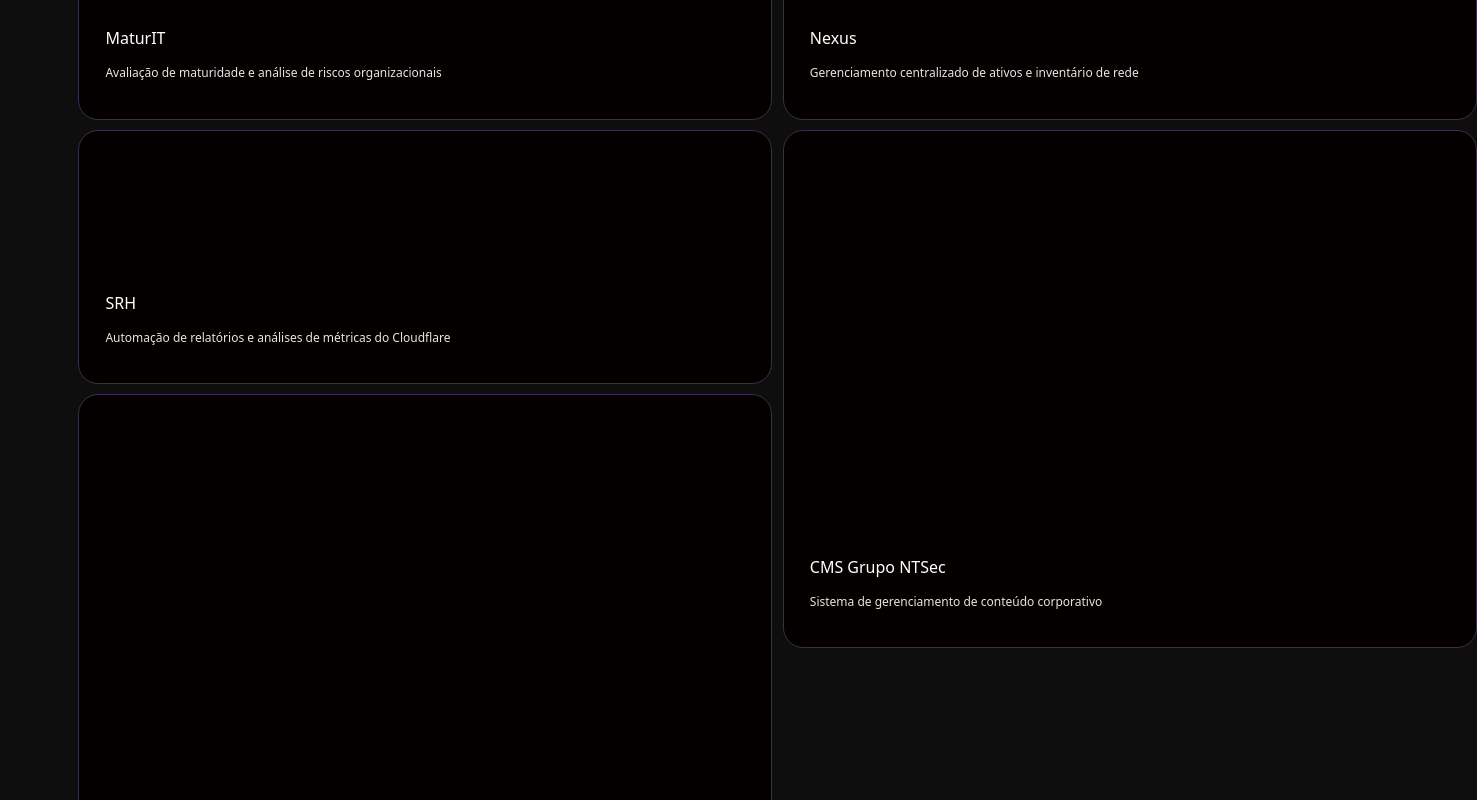
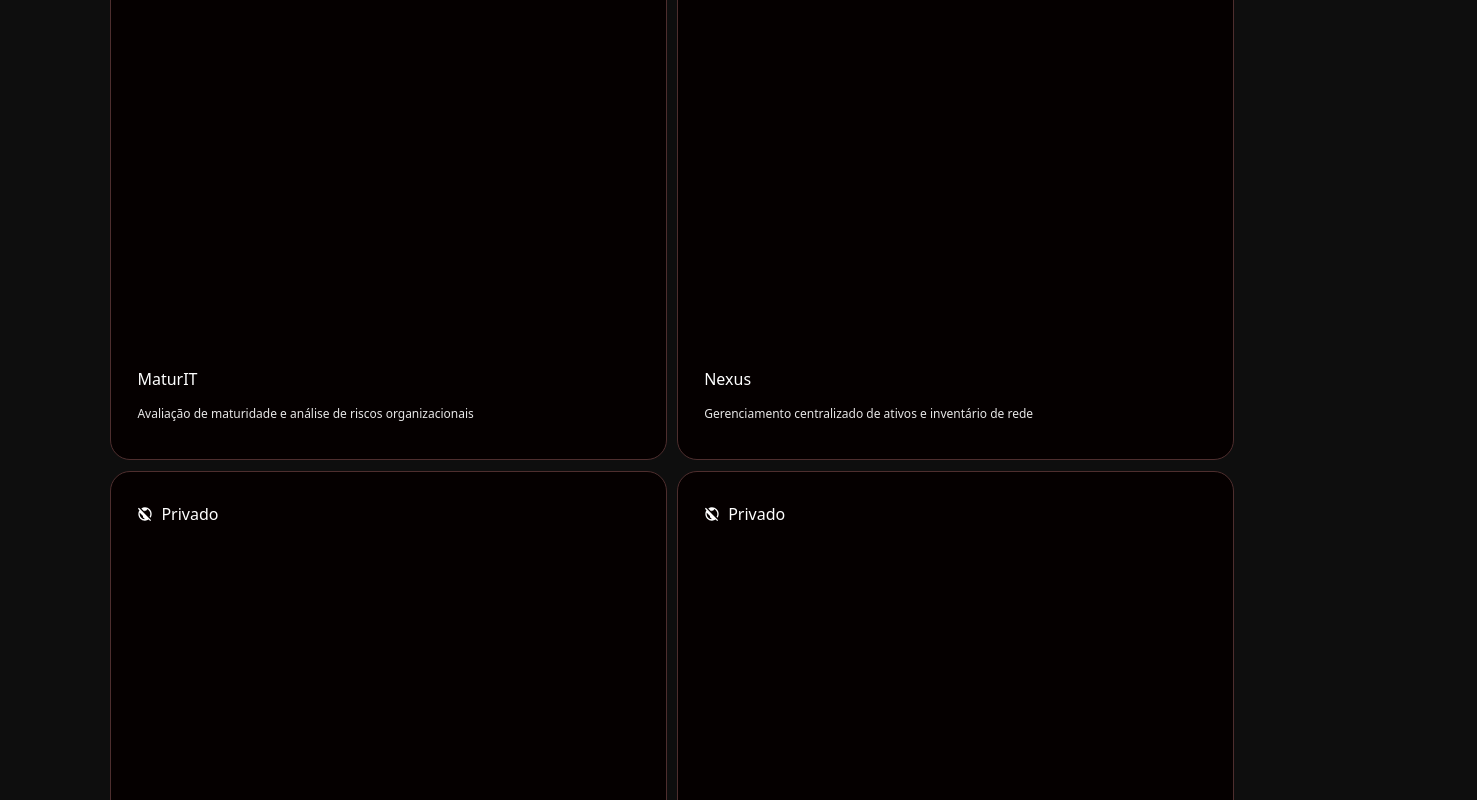
Before and after one commit to ekheinn/portfolio, a React (Vite) app: page /projects in a window 1280 px wide. Shown: the part 900-1700 px from the top of the page, 1477 px wide, since content can reach past the window. Built offline with nearby package versions, Linux system fonts and the light colour scheme.

Commit message:
feat: update MagicBento component with new color scheme and add technology badges

```diff
--- a/src/components/MagicBento/MagicBento.css
+++ b/src/components/MagicBento/MagicBento.css
@@ -2,20 +2,20 @@
   --hue: 27;
   --sat: 69%;
   --white: hsl(0, 0%, 100%);
-  --purple-primary: rgba(132, 0, 255, 1);
-  --purple-glow: rgba(132, 0, 255, 0.2);
-  --purple-border: rgba(132, 0, 255, 0.8);
-  --border-color: #392e4e;
-  --background-dark: #060010;
-  color-scheme: light dark;
+  --red-primary: rgb(255, 0, 0);
+  --red-glow: rgba(255, 0, 0, 0.2);
+  --red-border: rgba(255, 0, 0, 0.8);
+  --border-color: #4e2e2e;
+  --background-dark: #100000;
+  color-scheme: light dark;magic-bento-card__label
 }
 
 .card-grid {
   display: grid;
   gap: 0.5em;
-  padding-right: 4rem;
-
   max-width: 54em;
+  width: 100%;
+  margin: 0 auto;
   font-size: clamp(1rem, 0.9rem + 0.5vw, 1.5rem);
 }
 
@@ -24,9 +24,9 @@
   flex-direction: column;
   justify-content: space-between;
   position: relative;
-  /* aspect-ratio: 4/2; */
+  aspect-ratio: 1/1;
   min-height: 200px;
-  width: 40rem;
+  width: 100%;
   padding: 1.25em;
   border-radius: 20px;
   border: 1px solid var(--border-color);
@@ -34,6 +34,7 @@
   font-weight: 300;
   overflow: hidden;
   transition: all 0.3s ease;
+  box-sizing: border-box;
 
   --glow-x: 50%;
   --glow-y: 50%;
@@ -56,6 +57,7 @@
 .magic-bento-card__header {
   gap: 0.75em;
   justify-content: space-between;
+  height: 2rem;
 }
 
 .magic-bento-card__content {
@@ -66,6 +68,10 @@
 
 .magic-bento-card__label {
   font-size: 16px;
+
+  display: flex;
+  align-items: center;
+  gap: 0.5rem
 }
 
 .magic-bento-card__title,
@@ -127,55 +133,7 @@
 
 @media (min-width: 1024px) {
   .card-grid {
-    /* grid-template-columns: repeat(0, 1fr); */
-    grid-template-columns: repeat(4, 1fr);
-    grid-template-rows: repeat(6, 1fr);
-    /* background-color: #ffc107; */
-  }
-
-  .magic-bento-card:nth-child(1) {
-    grid-column: span 2 / span 2;
-    grid-row: span 1 / span 1;
-    background-color: red;
-  }
-
-  .magic-bento-card:nth-child(2) {
-    grid-column: span 2 / span 2;
-    grid-row: span 2 / span 2;
-    background-color: red;
-  }
-
-  .magic-bento-card:nth-child(3) {
-    grid-column: span 2 / span 2;
-    grid-row: span 2 / span 2;
-    background-color: blue;
-  }
-
-  .magic-bento-card:nth-child(4) {
-    grid-column: span 2 / span 2;
-    grid-row: span 1 / span 1;
-    background-color: blue;
-  }
-
-  .magic-bento-card:nth-child(5) {
-    grid-column: span 2 / span 2;
-    grid-row: span 1 / span 1;
-    background-color: blue;
-  }
-
-  .magic-bento-card:nth-child(6) {
-    grid-column: span 2 / span 2;
-    grid-row: span 2 / span 2;
-  }
-
-  .magic-bento-card:nth-child(7) {
-    grid-column: span 2 / span 2;
-    grid-row: span 2 / span 2;
-  }
-
-  .magic-bento-card:nth-child(8) {
-    grid-column: span 2 / span 2;
-    grid-row: span 1 / span 1;
+    grid-template-columns: repeat(2, 1fr);
   }
 }
 
@@ -187,8 +145,8 @@
   padding: 6px;
   background: radial-gradient(
     var(--glow-radius) circle at var(--glow-x) var(--glow-y),
-    rgba(132, 0, 255, calc(var(--glow-intensity) * 0.8)) 0%,
-    rgba(132, 0, 255, calc(var(--glow-intensity) * 0.4)) 30%,
+    rgba(255, 0, 0, calc(var(--glow-intensity) * 0.8)) 0%,
+    rgba(255, 0, 0, calc(var(--glow-intensity) * 0.4)) 30%,
     transparent 60%
   );
   border-radius: inherit;
@@ -207,7 +165,7 @@
 }
 
 .magic-bento-card--border-glow:hover {
-  box-shadow: 0 4px 20px rgba(46, 24, 78, 0.4), 0 0 30px var(--purple-glow);
+  box-shadow: 0 4px 20px rgba(78, 24, 24, 0.8), 0 0 30px var(--red-glow);
 }
 
 .particle-container {
@@ -222,13 +180,13 @@
   left: -2px;
   right: -2px;
   bottom: -2px;
-  background: rgba(132, 0, 255, 0.2);
+  background: rgba(255, 0, 0, 0.2);
   border-radius: 50%;
   z-index: -1;
 }
 
 .particle-container:hover {
-  box-shadow: 0 4px 20px rgba(46, 24, 78, 0.2), 0 0 30px var(--purple-glow);
+  box-shadow: 0 4px 20px rgba(78, 24, 24, 0.2), 0 0 30px var(--red-glow);
 }
 
 /* Global spotlight styles */
@@ -246,7 +204,6 @@
 
 /* Expanded card styles */
 .magic-bento-card--expanded {
-  /* Mantém o tamanho original do card, não altera grid-column, grid-row ou min-height */
   z-index: 10;
 }
 
@@ -299,7 +256,6 @@
   font-size: 13px;
   line-height: 1.5;
 
-  /* max-width: 21rem; */
   word-wrap: break-word;
 }
 
@@ -311,8 +267,8 @@
   margin-top: auto;
   display: inline-block;
   padding: 0.75em 1.5em;
-  background: rgba(132, 0, 255, 0.2);
-  border: 1px solid rgba(132, 0, 255, 0.5);
+  background: rgba(255, 0, 0, 0.2);
+  border: 1px solid rgba(255, 0, 0, 0.5);
   border-radius: 8px;
   color: var(--white);
   text-decoration: none;
@@ -323,10 +279,8 @@
 }
 
 .magic-bento-card__source-link:hover {
-  background: rgba(132, 0, 255, 0.3);
-  border-color: rgba(132, 0, 255, 0.8);
+  background: rgba(255, 0, 0, 0.3);
+  border-color: rgba(255, 0, 0, 0.8);
   transform: translateY(-2px);
-  box-shadow: 0 4px 12px rgba(132, 0, 255, 0.3);
+  box-shadow: 0 4px 12px rgba(255, 0, 0, 0.3);
 }
-
-/* Card expandido mantém o tamanho original em todas as telas */
--- a/src/components/MagicBento/MagicBento.tsx
+++ b/src/components/MagicBento/MagicBento.tsx
@@ -1,17 +1,19 @@
 import React, { useRef, useEffect, useCallback, useState } from 'react'
 import { gsap } from 'gsap'
 import './MagicBento.css'
+import TechBadge, { type TechBadgeProps } from '../TechBadge/TechBadge'
+import { MdOutlinePublic, MdOutlinePublicOff } from 'react-icons/md'
 
 export interface BentoCardProps {
   color?: string
   title?: string
   description?: string
-  label?: string
   textAutoHide?: boolean
   disableAnimations?: boolean
   detailedInfo?: string
   sourceCodeUrl?: string
   isPrivate?: boolean
+  technologies?: TechBadgeProps[]
 }
 
 export interface BentoProps {
@@ -31,7 +33,7 @@
 
 const DEFAULT_PARTICLE_COUNT = 12
 const DEFAULT_SPOTLIGHT_RADIUS = 300
-const DEFAULT_GLOW_COLOR = '132, 0, 255'
+const DEFAULT_GLOW_COLOR = '255, 0, 0'
 const MOBILE_BREAKPOINT = 768
 
 const defaultCardData: BentoCardProps[] = [
@@ -39,37 +41,37 @@
     color: '#060010',
     title: 'Analytics',
     description: 'Track user behavior',
-    label: 'Insights',
+    isPrivate: false,
   },
   {
     color: '#060010',
     title: 'Dashboard',
     description: 'Centralized data view',
-    label: 'Overview',
+    isPrivate: false,
   },
   {
     color: '#060010',
     title: 'Collaboration',
     description: 'Work together seamlessly',
-    label: 'Teamwork',
+    isPrivate: false,
   },
   {
     color: '#060010',
     title: 'Automation',
     description: 'Streamline workflows',
-    label: 'Efficiency',
+    isPrivate: false,
   },
   {
     color: '#060010',
     title: 'Integration',
     description: 'Connect favorite tools',
-    label: 'Connectivity',
+    isPrivate: false,
   },
   {
     color: '#060010',
     title: 'Security',
     description: 'Enterprise-grade protection',
-    label: 'Protection',
+    isPrivate: false,
   },
 ]
 
@@ -592,6 +594,15 @@
       <BentoCardGrid gridRef={gridRef}>
         {cardData.map((card, index) => {
           const isExpanded = expandedCardIndex === index
+          const cardLabel = card.isPrivate ? (
+            <>
+              <MdOutlinePublicOff /> Privado
+            </>
+          ) : (
+            <>
+              <MdOutlinePublic /> Público
+            </>
+          )
           const baseClassName = `magic-bento-card ${
             textAutoHide ? 'magic-bento-card--text-autohide' : ''
           } ${enableBorderGlow ? 'magic-bento-card--border-glow' : ''} ${
@@ -638,7 +649,7 @@
                     <>
                       <div className='magic-bento-card__header'>
                         <div className='magic-bento-card__label'>
-                          {card.label}
+                          {cardLabel}
                         </div>
                         <button
                           className='magic-bento-card__close-btn'
@@ -658,6 +669,19 @@
                           <p className='magic-bento-card__detailed-info'>
                             {card.detailedInfo}
                           </p>
+                        )}
+                        {card.technologies && card.technologies.length > 0 && (
+                          <div className='tech-badges-container'>
+                            {card.technologies.map((tech, techIndex) => (
+                              <TechBadge
+                                key={techIndex}
+                                icon={tech.icon}
+                                title={tech.title}
+                                href={tech.href}
+                                color={tech.color}
+                              />
+                            ))}
+                          </div>
                         )}
                         {card.isPrivate ? (
                           <div className='magic-bento-card__private-notice'>
@@ -683,7 +707,7 @@
                     <>
                       <div className='magic-bento-card__header'>
                         <div className='magic-bento-card__label'>
-                          {card.label}
+                          {cardLabel}
                         </div>
                       </div>
                       <div className='magic-bento-card__content'>
@@ -819,7 +843,7 @@
               {isExpanded ? (
                 <>
                   <div className='magic-bento-card__header'>
-                    <div className='magic-bento-card__label'>{card.label}</div>
+                    <div className='magic-bento-card__label'>{cardLabel}</div>
                     <button
                       className='magic-bento-card__close-btn'
                       onClick={(e) => {
@@ -836,6 +860,19 @@
                       <p className='magic-bento-card__detailed-info'>
                         {card.detailedInfo}
                       </p>
+                    )}
+                    {card.technologies && card.technologies.length > 0 && (
+                      <div className='tech-badges-container'>
+                        {card.technologies.map((tech, techIndex) => (
+                          <TechBadge
+                            key={techIndex}
+                            icon={tech.icon}
+                            title={tech.title}
+                            href={tech.href}
+                            color={tech.color}
+                          />
+                        ))}
+                      </div>
                     )}
                     {card.isPrivate ? (
                       <div className='magic-bento-card__private-notice'>
@@ -860,7 +897,7 @@
               ) : (
                 <>
                   <div className='magic-bento-card__header'>
-                    <div className='magic-bento-card__label'>{card.label}</div>
+                    <div className='magic-bento-card__label'>{cardLabel}</div>
                   </div>
                   <div className='magic-bento-card__content'>
                     <h2 className='magic-bento-card__title'>{card.title}</h2>
```
